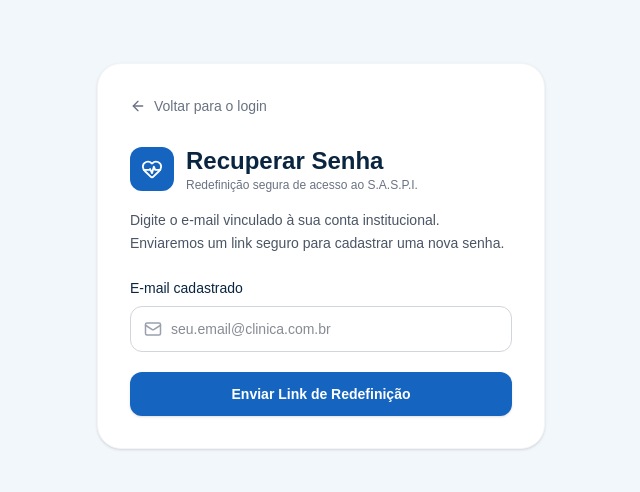
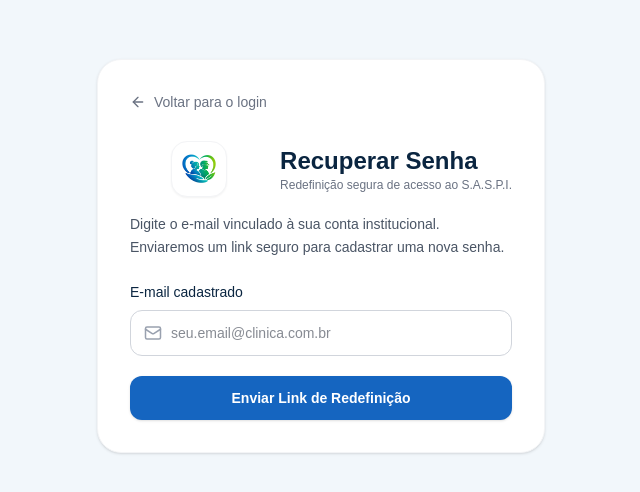
Before and after one commit to MiguelHelen/S.A.S.P.I-Sistema-de-Acompanhamento-de-Saude-para-Pessoas-Idosas-, a Next.js app: page /recuperar-senha in a window 1280 px wide. Shown: the part 144-636 px from the top of the page, without its empty margins (319-959 px from the left). Built offline with nearby package versions, Linux system fonts and the light colour scheme; no server answers.

Commit message:
style(ui): substitui icone provisorio pela logo oficial no login, rodape e recuperacao de senha

```diff
--- a/src/app/login/page.tsx
+++ b/src/app/login/page.tsx
@@ -5,7 +5,6 @@ import Link from "next/link";
 import Image from "next/image";
 import {
   ArrowLeft,
-  HeartPulse,
   KeyRound,
   Mail,
   Loader2,
@@ -14,11 +13,7 @@ import {
   EyeOff,
 } from "lucide-react";
 import { supabase } from "@/lib/supabaseClient";
-import {
-  API_URL,
-  limparSessao,
-  resolverESalvarSessao,
-} from "@/lib/clinica";
+import { API_URL, limparSessao, resolverESalvarSessao } from "@/lib/clinica";
 
 export default function Login() {
   const [email, setEmail] = useState("");
@@ -59,9 +54,7 @@ export default function Login() {
         const msg = Array.isArray(data?.message)
           ? data.message.join(", ")
           : data?.message;
-        throw new Error(
-          msg || "E-mail ou senha inválidos. Tente novamente."
-        );
+        throw new Error(msg || "E-mail ou senha inválidos. Tente novamente.");
       }
 
       await salvarSessaoERedirecionar(data, emailLower);
@@ -111,7 +104,7 @@ export default function Login() {
     if (sessao.perfil === "IDOSO") {
       limparSessao();
       throw new Error(
-        "Esta conta é exclusiva para o Aplicativo Mobile S.A.S.P.I."
+        "Esta conta é exclusiva para o Aplicativo Mobile S.A.S.P.I.",
       );
     }
 
@@ -168,8 +161,14 @@ export default function Login() {
               </div>
             </div>
             <div className="flex items-center gap-3 text-sm text-blue-100">
-              <div className="flex h-10 w-10 items-center justify-center rounded-xl bg-white/10">
-                <HeartPulse size={20} />
+              <div className="flex h-10 w-10 shrink-0 items-center justify-center rounded-xl bg-white p-1.5">
+                <Image
+                  src="/logosemtexto.png"
+                  alt="S.A.S.P.I."
+                  width={28}
+                  height={28}
+                  className="h-full w-full object-contain"
+                />
               </div>
               <p>O acesso unificado protege as informações clínicas.</p>
             </div>
--- a/src/app/recuperar-senha/page.tsx
+++ b/src/app/recuperar-senha/page.tsx
@@ -1,11 +1,11 @@
 "use client";
+import Image from "next/image";
 
 import { useState, useEffect } from "react";
 import { useRouter } from "next/navigation";
 import { supabase } from "@/lib/supabaseClient";
 import { API_URL, limparSessao } from "@/lib/clinica";
 import {
-  HeartPulse,
   Mail,
   ArrowLeft,
   Loader2,
@@ -57,7 +57,7 @@ export default function RecuperarSenhaPage() {
   }
 
   async function verificarEmailExisteNoSistema(
-    emailBusca: string
+    emailBusca: string,
   ): Promise<boolean | null> {
     try {
       const res = await fetch(`${API_URL}/usuario`);
@@ -69,7 +69,7 @@ export default function RecuperarSenhaPage() {
         (u: any) =>
           String(u.email || "")
             .trim()
-            .toLowerCase() === emailBusca
+            .toLowerCase() === emailBusca,
       );
     } catch {
       return null;
@@ -95,7 +95,7 @@ export default function RecuperarSenhaPage() {
       const existe = await verificarEmailExisteNoSistema(emailLimpo);
       if (existe === false) {
         setErro(
-          "Este e-mail não está cadastrado no S.A.S.P.I. Verifique o endereço digitado ou solicite o cadastro ao administrador da clínica."
+          "Este e-mail não está cadastrado no S.A.S.P.I. Verifique o endereço digitado ou solicite o cadastro ao administrador da clínica.",
         );
         setEnviando(false);
         return;
@@ -121,7 +121,7 @@ export default function RecuperarSenhaPage() {
     } catch (err: any) {
       setErro(
         err?.message ||
-          "Não foi possível enviar o link de redefinição de senha no momento."
+          "Não foi possível enviar o link de redefinição de senha no momento.",
       );
       setCooldown(30);
     } finally {
@@ -142,8 +142,14 @@ export default function RecuperarSenhaPage() {
         </button>
 
         <div className="mt-6 flex items-center gap-3">
-          <div className="flex h-11 w-11 items-center justify-center rounded-xl bg-[#1565C0] text-white">
-            <HeartPulse size={22} />
+          <div className="mx-auto flex h-14 w-14 items-center justify-center rounded-2xl border border-gray-100 bg-white p-2.5 shadow-xs">
+            <Image
+              src="/logosemtexto.png"
+              alt="S.A.S.P.I."
+              width={36}
+              height={36}
+              className="h-full w-full object-contain"
+            />
           </div>
           <div>
             <h1 className="text-2xl font-bold text-[#0A2540]">
--- a/src/components/Footer.tsx
+++ b/src/components/Footer.tsx
@@ -1,5 +1,6 @@
 import Link from "next/link";
-import { HeartPulse, ShieldCheck } from "lucide-react";
+import Image from "next/image";
+import { ShieldCheck } from "lucide-react";
 
 export default function Footer() {
   const anoAtual = new Date().getFullYear();
@@ -10,8 +11,14 @@ export default function Footer() {
         <div className="grid gap-10 md:grid-cols-4">
           <div className="md:col-span-2">
             <div className="flex items-center gap-3">
-              <div className="flex h-10 w-10 items-center justify-center rounded-xl bg-[#1565C0] text-white">
-                <HeartPulse size={22} />
+              <div className="flex h-11 w-11 shrink-0 items-center justify-center rounded-xl border border-gray-100 bg-white p-1.5 shadow-xs">
+                <Image
+                  src="/logosemtexto.png"
+                  alt="S.A.S.P.I."
+                  width={32}
+                  height={32}
+                  className="h-full w-full object-contain"
+                />
               </div>
               <div>
                 <span className="block text-lg font-bold text-[#0A2540]">
@@ -26,8 +33,7 @@ export default function Footer() {
             <p className="mt-4 max-w-md text-sm leading-relaxed text-gray-600">
               Plataforma institucional dedicada ao monitoramento contínuo de
               sinais vitais, controle de prescrições medicamentosas, agenda de
-              consultas e integração segura entre equipes clínicas e
-              familiares.
+              consultas e integração segura entre equipes clínicas e familiares.
             </p>
 
             <div className="mt-4 inline-flex items-center gap-2 rounded-xl bg-[#E8F1FB] px-3.5 py-2 text-xs font-medium text-[#1565C0]">
```
Also changed, not shown: public/logosemtexto.png (added).
